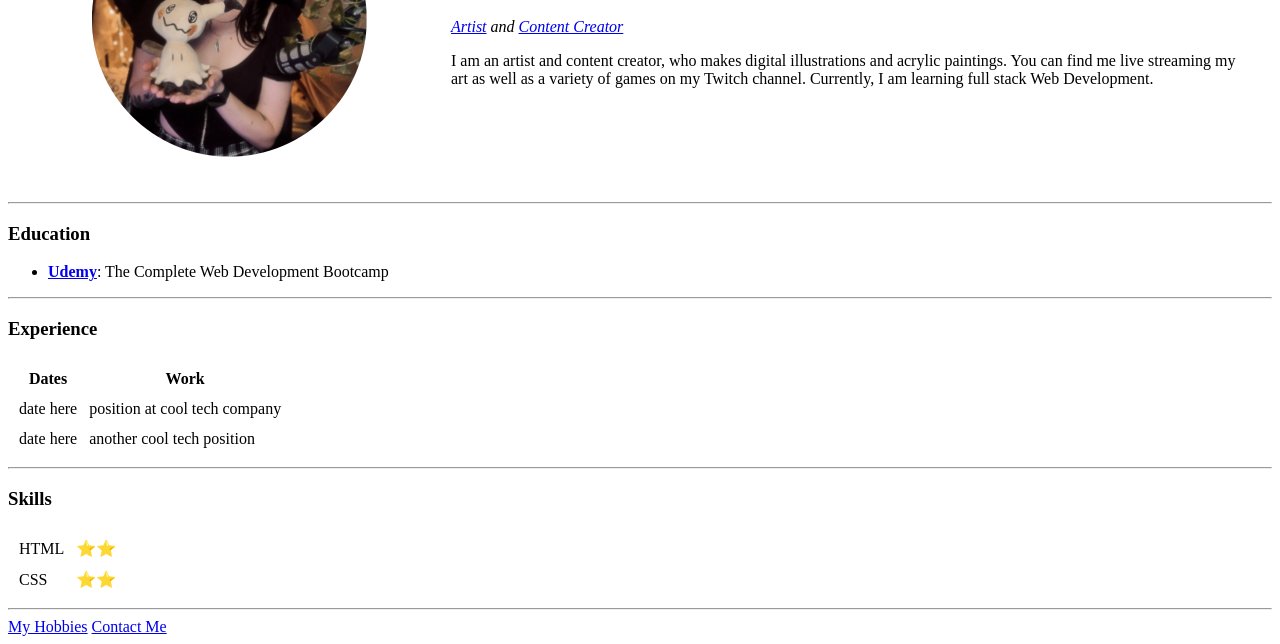
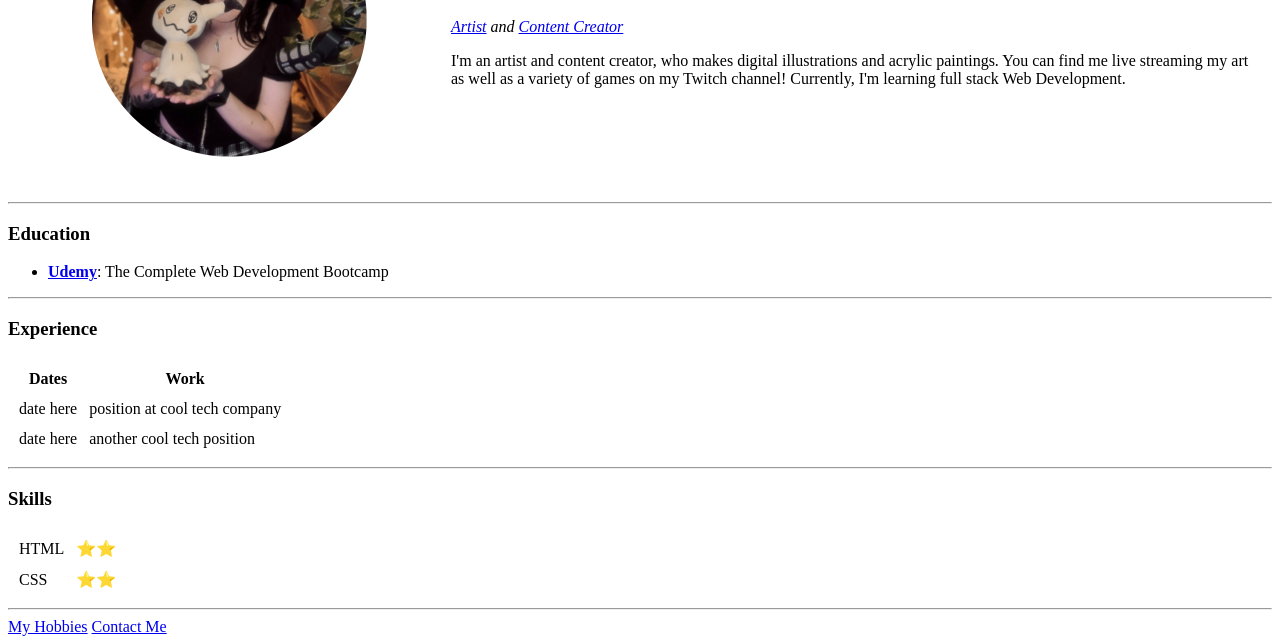
Before and after one commit to octaviathorne/cv, a plain HTML site: page index.html in a window 1280 px wide. Shown: the part 160-804 px from the top of the page. Drawn offline with Linux system fonts and the light colour scheme.

Commit message:
Add files via upload

```diff
--- a/index.html
+++ b/index.html
@@ -10,7 +10,7 @@
                 <td><img src="images/OctaviaCircle.png" alt="Profile picture of Octavia Archer holding a Mimikyu plushie" style="width: 400px;height: 300px;"></td>
                 <td> <h1>Octavia Archer</h1>
                     <p><em><a href="https://www.instagram.com/velvtrosebud/">Artist</a> and <a href="https://www.twitch.tv/unholythorne">Content Creator</a></em></p>
-                    <p>I am an artist and content creator, who makes digital illustrations and acrylic paintings. You can find me live streaming my art as well as a variety of games on my Twitch channel. Currently, I am learning full stack Web Development.</p></td>
+                    <p>I'm an artist and content creator, who makes digital illustrations and acrylic paintings. You can find me live streaming my art as well as a variety of games on my Twitch channel! Currently, I'm learning full stack Web Development.</p></td>
             </tr>
         </table>
 
```
